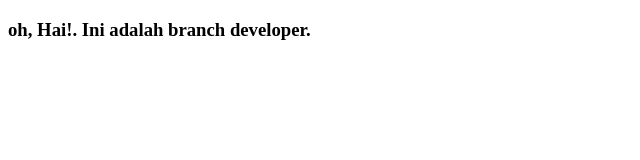
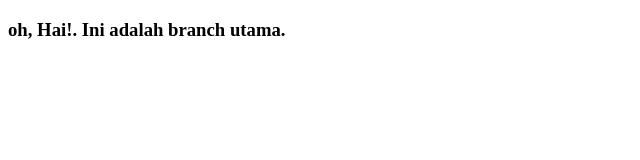
Before and after one commit to n-naufall/latihan-git, a plain HTML site: page index.html in a window 1280 px wide. Shown: the full height of the page, 0-640 px from the left. Drawn offline with Linux system fonts and the light colour scheme.

Commit message:
tag h3 of main

```diff
--- a/index.html
+++ b/index.html
@@ -7,6 +7,6 @@
     <title>Cuma Judul BTW</title>
 </head>
 <body>
-    <h3>oh, Hai!. Ini adalah branch developer.</h3>
+    <h3>oh, Hai!. Ini adalah branch utama.</h3>
 </body>
 </html>
```
